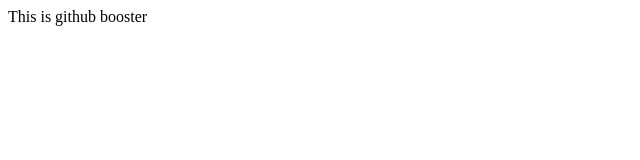
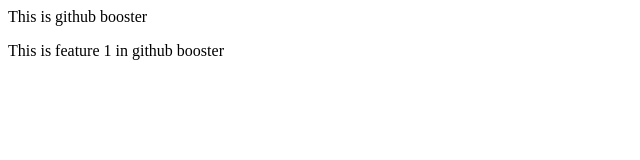
Before and after one commit to Anasch113/git-github-booster, a plain HTML site: page index.html in a window 1280 px wide. Shown: the whole page, without its empty margins (0-640 px from the left). Drawn offline with Linux system fonts and the light colour scheme.

Commit message:
add feature in feature 1

```diff
--- a/index.html
+++ b/index.html
@@ -1 +1,2 @@
 <p>This is github booster</p>
+<p>This is feature 1 in github booster</p>
--- /dev/null
+++ b/style.css
@@ -0,0 +1,3 @@
+p{
+  font-size: 22px;
+}
```
